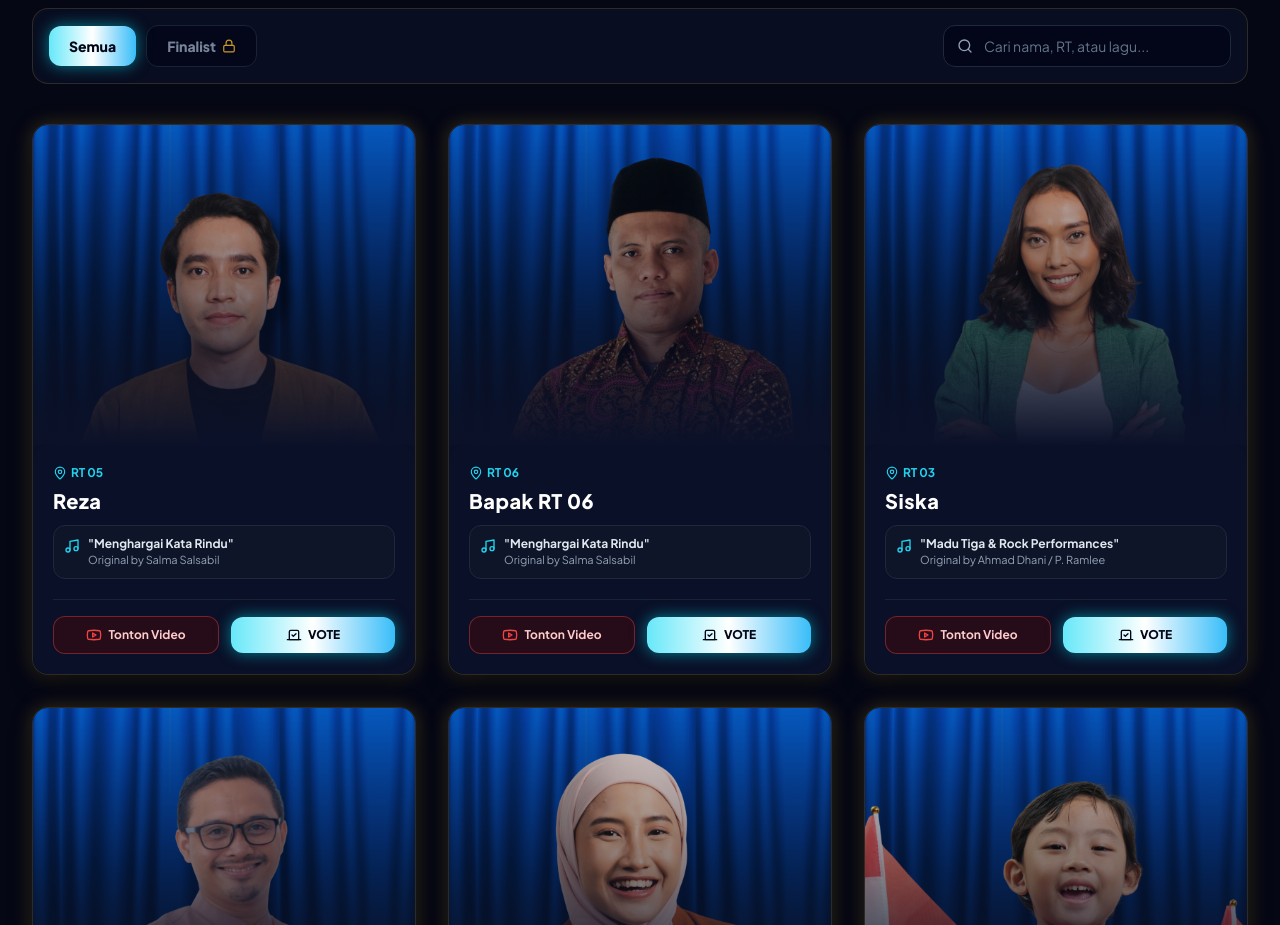
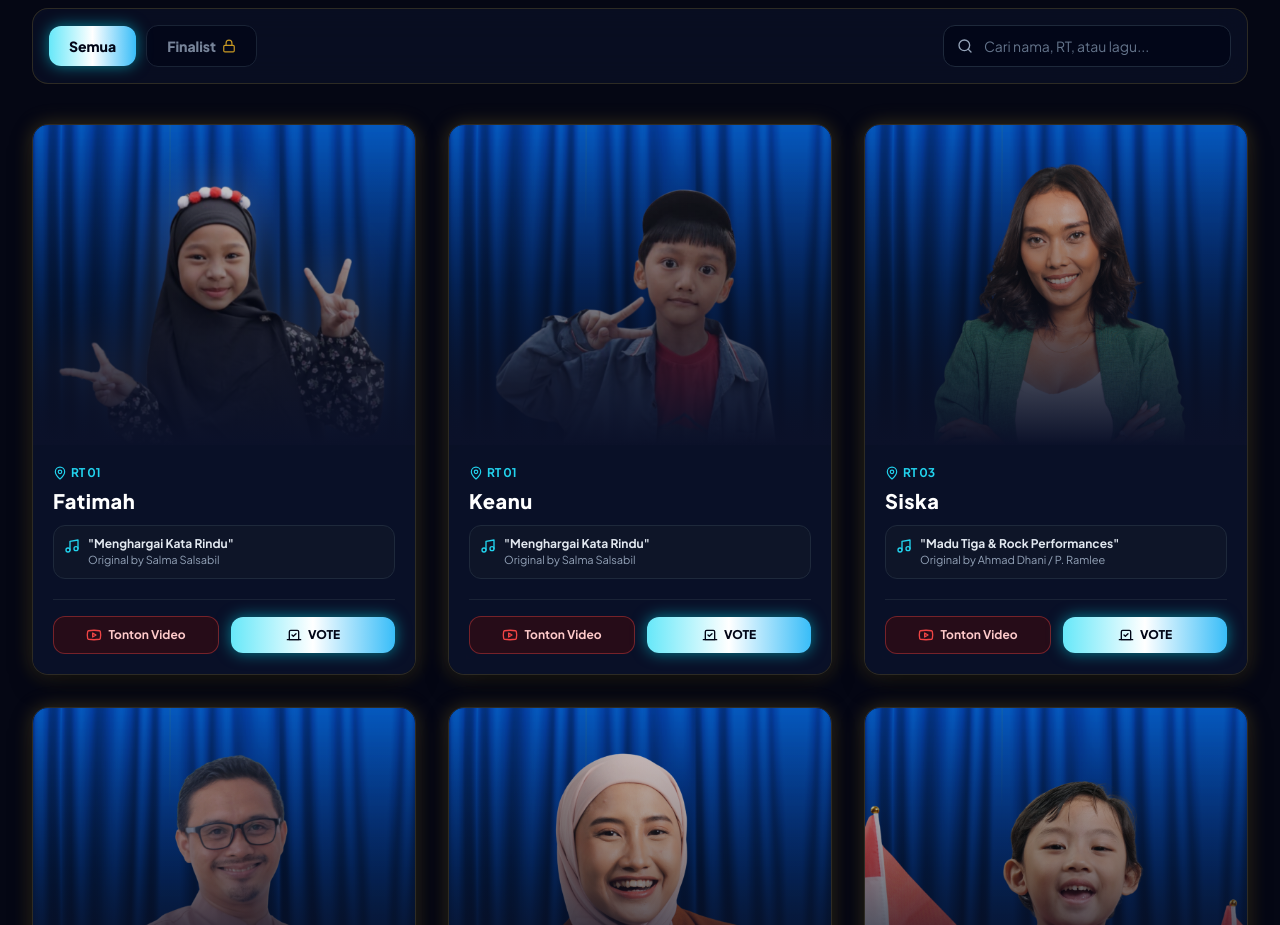
Before and after one commit to meppani/19_Idol_Anteng, a Next.js app: page / in a window 1280 px wide. Shown: the part 1160-2085 px from the top of the page. Built offline with nearby package versions, Linux system fonts and the light colour scheme.

Commit message:
update participant fatimah, keanu

```diff
--- a/src/data/participants.ts
+++ b/src/data/participants.ts
@@ -3,27 +3,27 @@ import { Participant } from "@/types/participant";
 export const PARTICIPANTS: Participant[] = [
   {
     id: "1",
-    name: "Reza",
-    stageName: "Reza",
-    origin: "RT 05",
+    name: "Fatimah",
+    stageName: "Fatimah",
+    origin: "RT 01",
     age: 21,
     songTitle: "Menghargai Kata Rindu",
     originalArtist: "Salma Salsabil",
     youtubeUrl: "https://www.youtube.com/watch?v=hAEfi_SKTEU",
-    imageUrl: "/reza.png",
+    imageUrl: "/Fatimah.png",
     voteCount: 148920,
     category: "Finalist",
   },
   {
     id: "2",
-    name: "Bapak RT 06",
-    stageName: "Bapak RT 06",
-    origin: "RT 06",
+    name: "Keanu",
+    stageName: "Keanu",
+    origin: "RT 01",
     age: 17,
     songTitle: "Menghargai Kata Rindu",
     originalArtist: "Salma Salsabil",
     youtubeUrl: "https://www.youtube.com/watch?v=hAEfi_SKTEU",
-    imageUrl: "/Bapak RT 01.png",
+    imageUrl: "/Keanu.png",
     voteCount: 132450,
     category: "Finalist",
   },
```
Also changed, not shown: public/Fatimah.png (added), public/Keanu.png (added).
